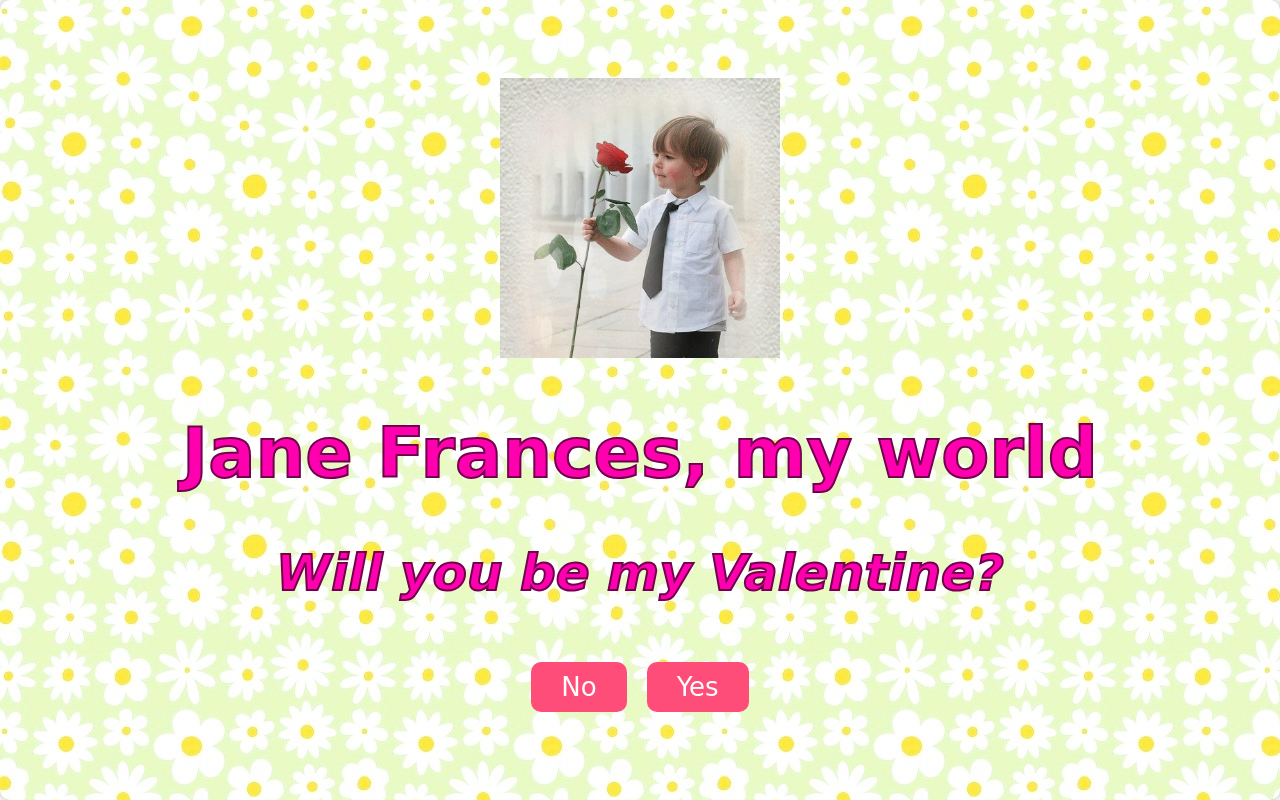
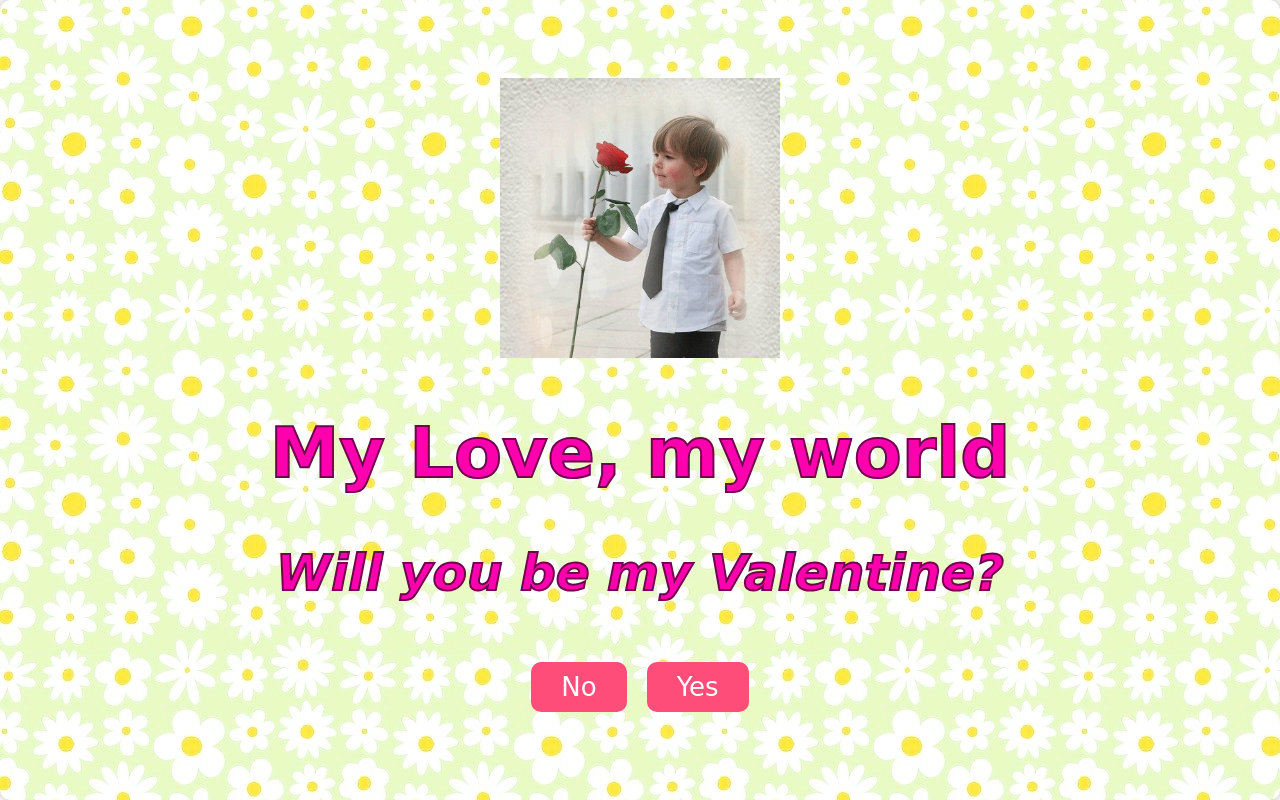
Before and after one commit to freddiequinson/janefrances, a plain HTML site: page index.html in a window 1280 px wide. Drawn offline with Linux system fonts and the light colour scheme.

Commit message:
Update proposal message in index.html

```diff
--- a/index.html
+++ b/index.html
@@ -12,7 +12,7 @@
     <div class="container">
         <div class="Mainprompt">
             <img class="image" src="images/babyflowers.gif"></img>
-            <h1 class="hh" id="name">Jane Frances, my world </h1>
+            <h1 class="hh" id="name">My Love, my world </h1>
             <p class="pp" id="question">Will you be my Valentine?</p>
             <div class="buttons">
                 <button id="no-button" onclick="showMessage('No')">No</button>
@@ -29,4 +29,5 @@
     <script src="script.js"></script>
 </body>
 
+
 </html>
```
